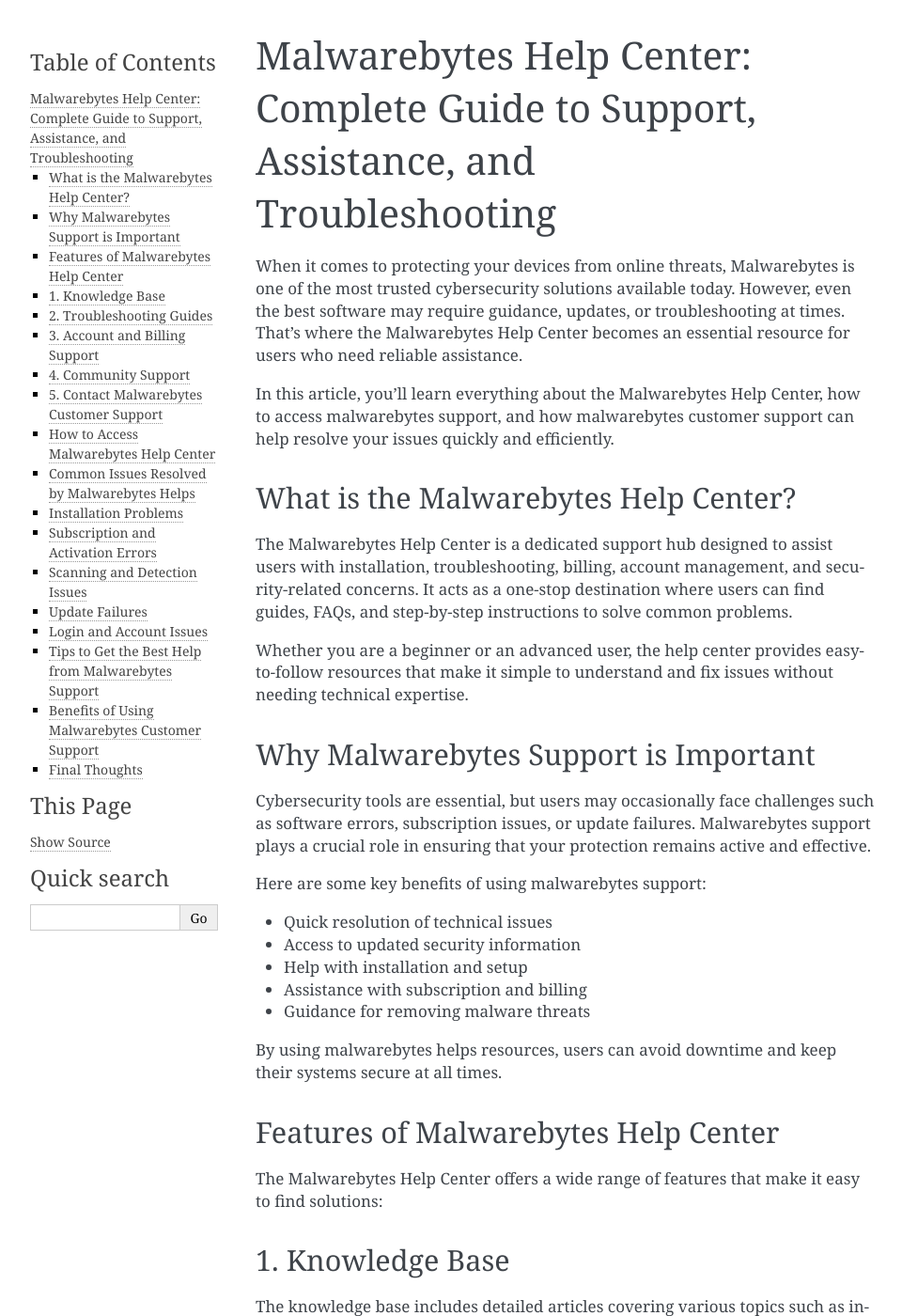
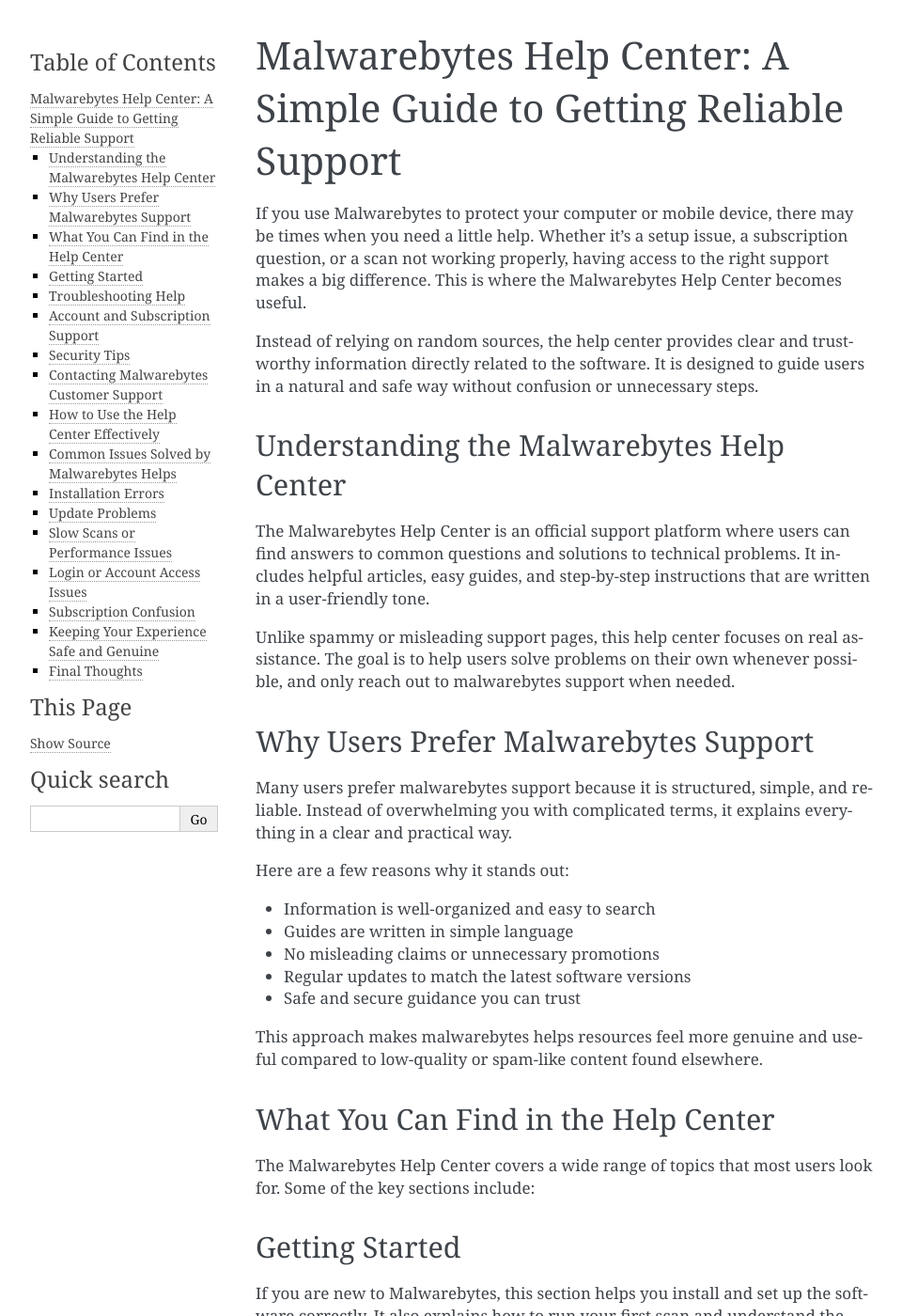
Before and after one commit to mbhelps21/mbhelps, a Sphinx documentation site: the page built from docs/index.rst, in a window 1280 px wide and 1400 px high. Shown: the whole window at 94% size, without its empty margins (148-1108 px from the left). Built offline with Sphinx 7.4.7, drawn with Linux system fonts in a browser that asks for light colours; some of the changed text lies outside the part shown.

Commit message:
Update index.rst

```diff
--- a/docs/index.rst
+++ b/docs/index.rst
@@ -1,136 +1,124 @@
-Malwarebytes Help Center: Complete Guide to Support, Assistance, and Troubleshooting
-====================================================================================
+Malwarebytes Help Center: A Simple Guide to Getting Reliable Support
+===================================================================
 
-When it comes to protecting your devices from online threats, Malwarebytes is one of the most trusted cybersecurity solutions available today. However, even the best software may require guidance, updates, or troubleshooting at times. That’s where the Malwarebytes Help Center becomes an essential resource for users who need reliable assistance.
+If you use Malwarebytes to protect your computer or mobile device, there may be times when you need a little help. Whether it’s a setup issue, a subscription question, or a scan not working properly, having access to the right support makes a big difference. This is where the Malwarebytes Help Center becomes useful.
 
-In this article, you’ll learn everything about the Malwarebytes Help Center, how to access malwarebytes support, and how malwarebytes customer support can help resolve your issues quickly and efficiently.
+Instead of relying on random sources, the help center provides clear and trustworthy information directly related to the software. It is designed to guide users in a natural and safe way without confusion or unnecessary steps.
 
-What is the Malwarebytes Help Center?
+Understanding the Malwarebytes Help Center
+------------------------------------------
+
+The Malwarebytes Help Center is an official support platform where users can find answers to common questions and solutions to technical problems. It includes helpful articles, easy guides, and step-by-step instructions that are written in a user-friendly tone.
+
+Unlike spammy or misleading support pages, this help center focuses on real assistance. The goal is to help users solve problems on their own whenever possible, and only reach out to malwarebytes support when needed.
+
+Why Users Prefer Malwarebytes Support
 ------------------------------------
 
-The Malwarebytes Help Center is a dedicated support hub designed to assist users with installation, troubleshooting, billing, account management, and security-related concerns. It acts as a one-stop destination where users can find guides, FAQs, and step-by-step instructions to solve common problems.
+Many users prefer malwarebytes support because it is structured, simple, and reliable. Instead of overwhelming you with complicated terms, it explains everything in a clear and practical way.
 
-Whether you are a beginner or an advanced user, the help center provides easy-to-follow resources that make it simple to understand and fix issues without needing technical expertise.
+Here are a few reasons why it stands out:
 
-Why Malwarebytes Support is Important
-------------------------------------
+- Information is well-organized and easy to search
+- Guides are written in simple language
+- No misleading claims or unnecessary promotions
+- Regular updates to match the latest software versions
+- Safe and secure guidance you can trust
 
-Cybersecurity tools are essential, but users may occasionally face challenges such as software errors, subscription issues, or update failures. Malwarebytes support plays a crucial role in ensuring that your protection remains active and effective.
+This approach makes malwarebytes helps resources feel more genuine and useful compared to low-quality or spam-like content found elsewhere.
 
-Here are some key benefits of using malwarebytes support:
-
-- Quick resolution of technical issues
-- Access to updated security information
-- Help with installation and setup
-- Assistance with subscription and billing
-- Guidance for removing malware threats
-
-By using malwarebytes helps resources, users can avoid downtime and keep their systems secure at all times.
-
-Features of Malwarebytes Help Center
+What You Can Find in the Help Center
 -----------------------------------
 
-The Malwarebytes Help Center offers a wide range of features that make it easy to find solutions:
+The Malwarebytes Help Center covers a wide range of topics that most users look for. Some of the key sections include:
 
-1. Knowledge Base
--------
+Getting Started
+--------------
 
-The knowledge base includes detailed articles covering various topics such as installation, updates, scanning issues, and account management. These articles are written in simple language, making them easy to follow.
+If you are new to Malwarebytes, this section helps you install and set up the software correctly. It also explains how to run your first scan and understand the dashboard.
 
-2. Troubleshooting Guides
--------
+Troubleshooting Help
+--------------
 
-If you encounter errors or performance issues, troubleshooting guides provide step-by-step solutions. These guides are especially useful for fixing common problems without contacting malwarebytes customer support.
+When something doesn’t work as expected, troubleshooting guides can help fix the issue. These guides are written step-by-step so that even non-technical users can follow along easily.
 
-3. Account and Billing Support
--------
+Account and Subscription Support
+--------------
 
-Users can find help related to subscriptions, renewals, refunds, and account login issues. This section ensures smooth management of your Malwarebytes account.
+Managing your subscription is important. The help center explains how to activate your license, renew your plan, or fix billing-related issues without confusion.
 
-4. Community Support
--------
+Security Tips
+--------------
 
-The help center also includes a community forum where users share experiences and solutions. This is a great place to learn from other users and discover practical fixes.
+Apart from fixing problems, the platform also shares useful advice on staying safe online. This includes tips on avoiding malware, phishing attacks, and unsafe downloads.
 
-5. Contact Malwarebytes Customer Support
--------
+Contacting Malwarebytes Customer Support
+--------------
 
-If self-help resources are not enough, you can reach out to malwarebytes customer support for direct assistance. The support team is trained to handle both technical and non-technical issues efficiently.
+If you are unable to solve a problem using articles, you can contact malwarebytes customer support. The support team can help with more specific or complex issues that require direct assistance.
 
-How to Access Malwarebytes Help Center
+How to Use the Help Center Effectively
 -------------------------------------
 
-Accessing the Malwarebytes Help Center is simple and user-friendly. Follow these steps:
+To get the best results from the Malwarebytes Help Center, it is important to use it properly. Here are a few simple tips:
 
-1. Open your web browser
-2. Search for "Malwarebytes Help Center"
-3. Navigate to the official support page
-4. Use the search bar to find your issue
-5. Browse articles or select relevant categories
+- Use clear keywords when searching for your issue
+- Read the full guide before trying steps
+- Follow instructions carefully
+- Check if your software is updated
+- Only contact malwarebytes customer support if needed
 
-You can also access help directly from the Malwarebytes application by navigating to the support or help section.
+By following these steps, you can save time and avoid unnecessary frustration.
 
-Common Issues Resolved by Malwarebytes Helps
--------------------------------------------
+Common Issues Solved by Malwarebytes Helps
+-----------------------------------------
 
-The Malwarebytes Help Center covers a wide range of issues. Some of the most common problems resolved include:
+Many everyday problems can be solved using the help center. Some common examples include:
 
-Installation Problems
--------
+Installation Errors
+--------------
 
-If Malwarebytes fails to install or shows errors during setup, the help center provides detailed instructions to fix compatibility or system issues.
+If the software doesn’t install properly, guides help you fix compatibility or permission issues.
 
-Subscription and Activation Errors
--------
+Update Problems
+--------------
 
-Users often face issues with license keys or subscription activation. Malwarebytes support offers solutions to verify and activate your account properly.
+Sometimes updates fail or get stuck. The help center provides safe ways to resolve update errors.
 
-Scanning and Detection Issues
--------
+Slow Scans or Performance Issues
+--------------
 
-If scans are not detecting threats or taking too long, troubleshooting guides help optimize performance and improve detection.
+If your system feels slow during scans, there are optimization tips to improve performance.
 
-Update Failures
--------
+Login or Account Access Issues
+--------------
 
-Keeping Malwarebytes updated is crucial. The help center provides steps to fix update errors and ensure the latest definitions are installed.
+If you cannot access your account, malwarebytes support offers steps to recover or reset your login details.
 
-Login and Account Issues
--------
+Subscription Confusion
+--------------
 
-If you are unable to access your account, malwarebytes customer support can help you reset credentials and regain access quickly.
+Many users are unsure about their plan status. The help center explains how to check and manage subscriptions easily.
 
-Tips to Get the Best Help from Malwarebytes Support
---------------------------------------------------
+Keeping Your Experience Safe and Genuine
+---------------------------------------
 
-To make the most of malwarebytes support, follow these tips:
+One important thing to understand is that not all support content on the internet is trustworthy. Some websites try to look like official support but may mislead users.
 
-- Clearly describe your issue
-- Include error messages or screenshots
-- Mention your device and operating system
-- Check existing articles before contacting support
-- Keep your software updated
+To avoid this:
 
-These steps can help speed up the troubleshooting process and ensure faster resolution.
+- Always use official Malwarebytes resources
+- Do not trust random pop-ups claiming support
+- Avoid sharing personal or payment details on unknown sites
+- Verify information before taking action
 
-Benefits of Using Malwarebytes Customer Support
-----------------------------------------------
-
-Malwarebytes customer support is known for its reliability and efficiency. Here are some advantages:
-
-- Professional and knowledgeable support team
-- Fast response time
-- Multiple support options
-- Accurate troubleshooting solutions
-- Continuous updates and assistance
-
-By using malwarebytes helps services, users can maintain strong security without unnecessary stress.
+The Malwarebytes Help Center is designed to provide safe and authentic guidance, so sticking to it helps you avoid unnecessary risks.
 
 Final Thoughts
 --------------
 
-The Malwarebytes Help Center is an essential tool for anyone using Malwarebytes software. From detailed guides to direct malwarebytes customer support, it offers everything you need to keep your system secure and running smoothly.
+The Malwarebytes Help Center is a reliable place for users who want clear and honest support. It focuses on solving real problems without using spammy language or confusing instructions.
 
-Whether you are facing technical issues, billing concerns, or simply need guidance, malwarebytes support ensures that help is always available. By using the resources provided in the help center, you can resolve problems quickly and continue enjoying uninterrupted protection.
+Whether you need help with installation, troubleshooting, or account management, malwarebytes support resources are built to guide you in a simple and effective way. And if needed, malwarebytes customer support is available to provide direct assistance.
 
-If you want a hassle-free experience with your cybersecurity software, make sure to explore the Malwarebytes Help Center whenever you need assistance. It is designed to provide reliable, user-friendly, and effective solutions for all your needs.
+By using malwarebytes helps tools wisely, you can keep your device protected and your experience smooth without relying on untrusted sources.
```
